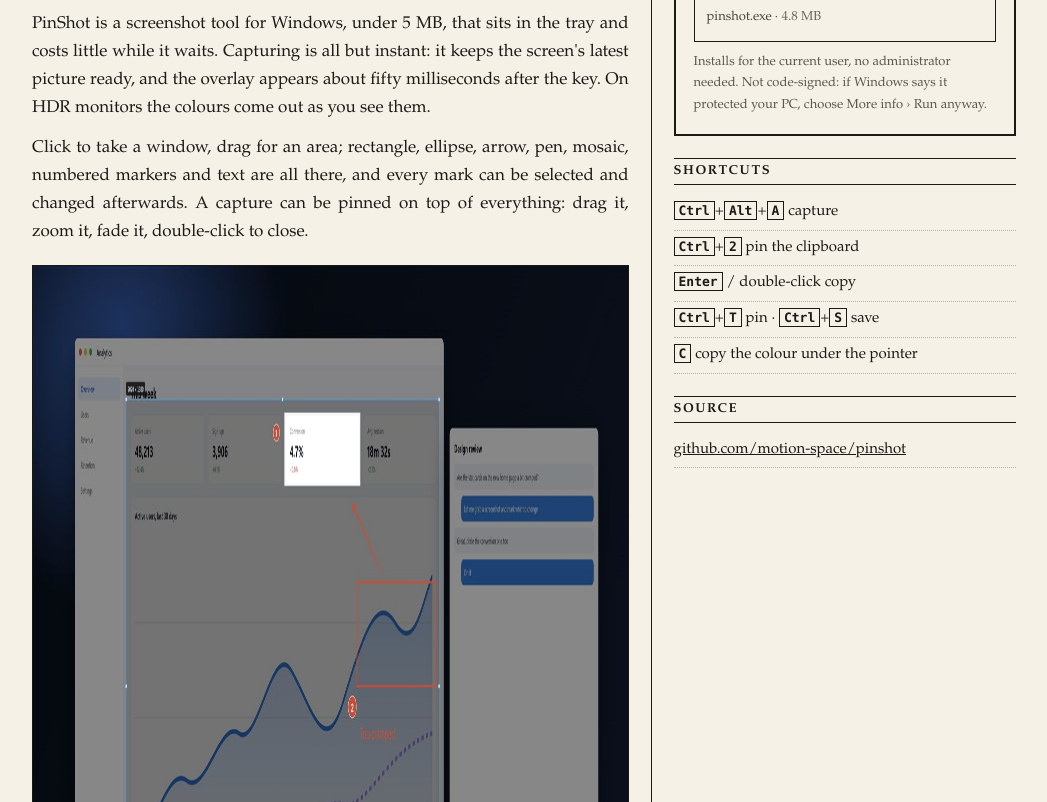
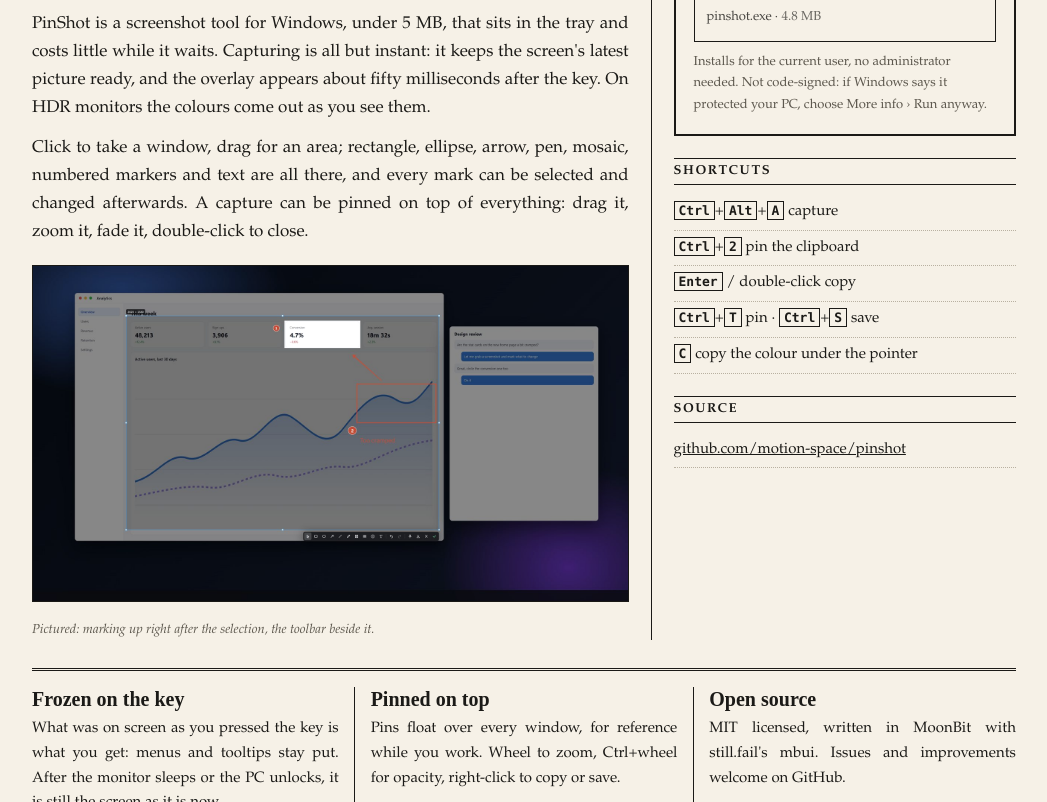
Before and after one commit to AFK-surf/pinshot, a plain HTML site: page site/public/index.html in a window 1280 px wide. Shown: the part 480-1282 px from the top of the page, without its empty margins (116-1163 px from the left). Drawn offline with Linux system fonts and the light colour scheme; no server answers.

Commit message:
site: screenshot keeps its aspect

```diff
--- a/site/public/index.html
+++ b/site/public/index.html
@@ -41,7 +41,7 @@
   .body p { margin: 0 0 12px; text-align: justify; hyphens: auto; }
   .body p:first-of-type::first-letter { float: left; font: 800 64px/.86 var(--display); padding: 6px 8px 0 0; }
   figure { margin: 18px 0 0; }
-  figure img { width: 100%; display: block; border: 1px solid var(--rule); filter: grayscale(.15) contrast(1.02); }
+  figure img { width: 100%; height: auto; display: block; border: 1px solid var(--rule); filter: grayscale(.15) contrast(1.02); }
   figcaption { font-size: 13px; color: var(--muted); margin-top: 6px; font-style: italic; }
 
   .box { border: 2px solid var(--rule); padding: 16px 18px 18px; }
```
